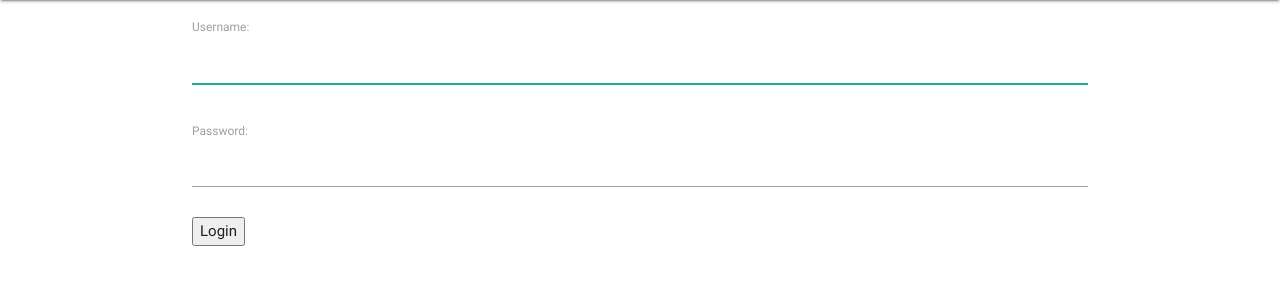
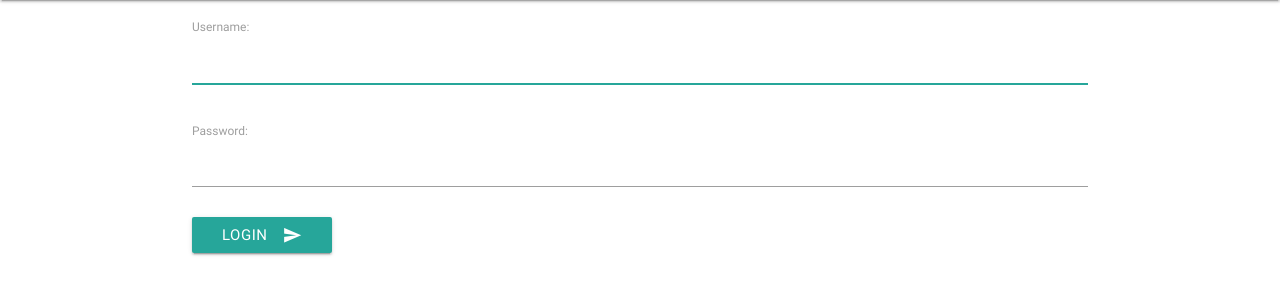
Before and after one commit to sebastienharinck/classification, a Django app: page /accounts/login/ in a window 1280 px wide. Shown: the part 64-364 px from the top of the page. Run offline with Django 3.2, Linux system fonts and the light colour scheme; some libraries are stand-ins or nearby versions.

Commit message:
put materialize design on button login

```diff
--- a/src/templates/registration/login.html
+++ b/src/templates/registration/login.html
@@ -6,6 +6,6 @@
   <form method="post">
     {% csrf_token %}
     {{ form.as_p }}
-    <button type="submit">Login</button>
+    <button type="submit" class="btn">Login<i class="material-icons right">send</i></button>
   </form>
 {% endblock %}
```
